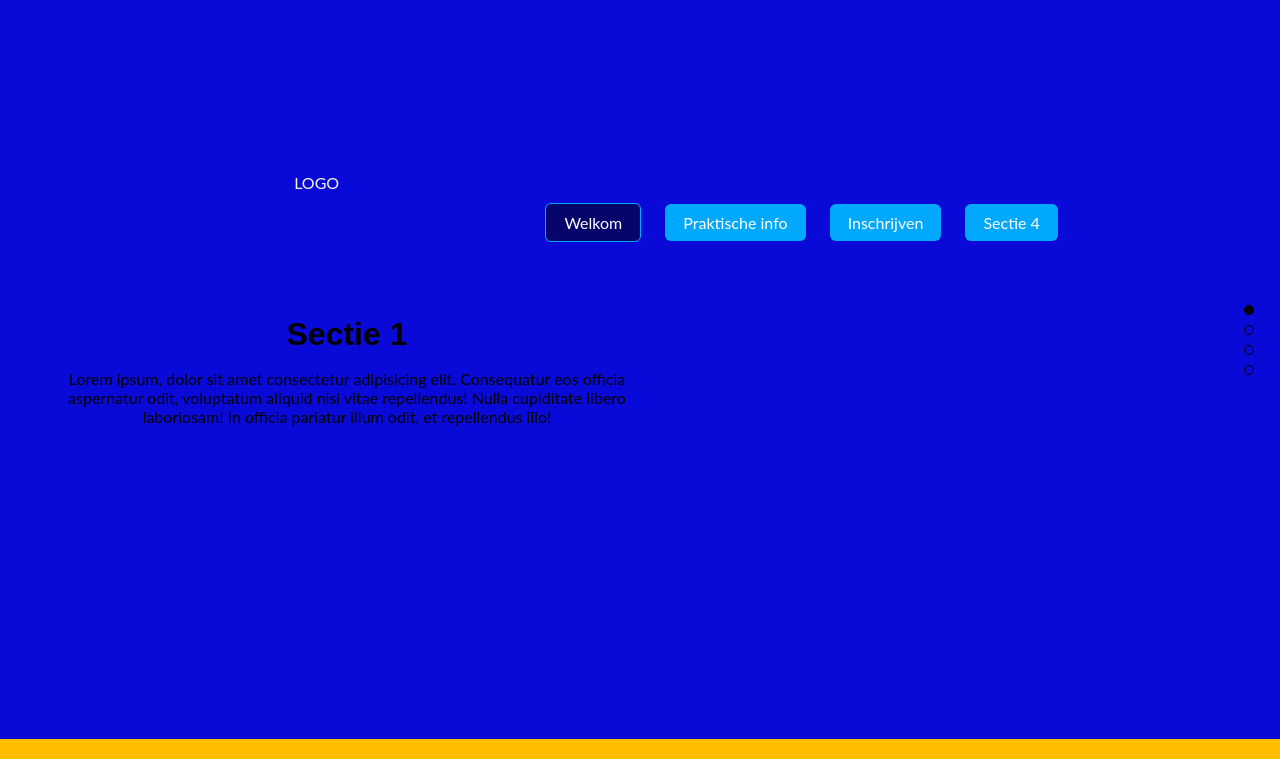
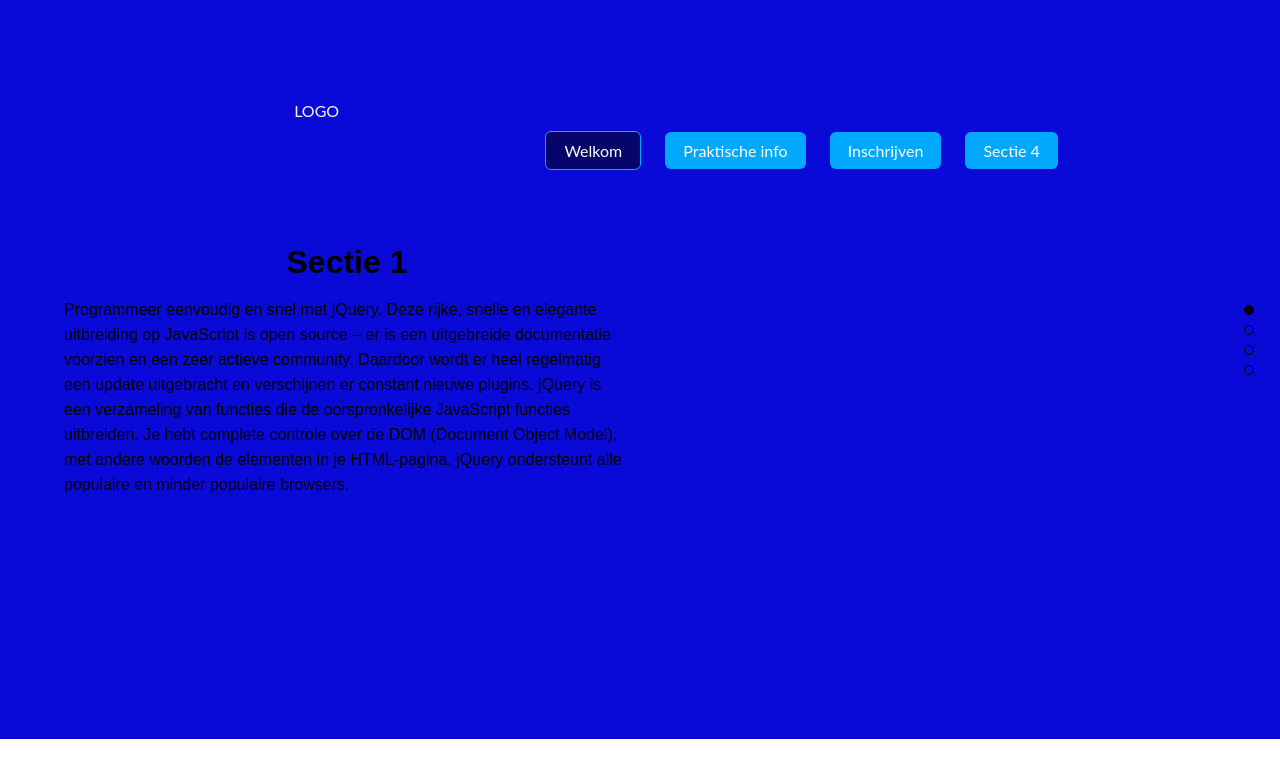
Before and after one commit to ntintel/eindwerkjQuery, a plain HTML site: page index.html in a window 1280 px wide. Shown: the part 61-820 px from the top of the page. Drawn offline with nearby package versions, Linux system fonts and the light colour scheme.

Commit message:
paragraaf verzet van sectie2 naar sectie1

```diff
--- a/examples.css
+++ b/examples.css
@@ -176,6 +176,9 @@ p {
 }
 
 .prijs-container {
+	background-color: rgb(172, 172, 172);
+	padding: 5%;
+	margin-left: 20%;
 
 }
 
--- a/index.html
+++ b/index.html
@@ -37,22 +37,6 @@
             <div class="row sectie1">
                 <div class="col-6 col-sm-6">
                     <h1>Sectie 1</h1>
-                    <p>Lorem ipsum, dolor sit amet consectetur adipisicing elit. Consequatur eos officia aspernatur
-                        odit,
-                        voluptatum aliquid nisi vitae repellendus! Nulla cupiditate libero laboriosam! In officia
-                        pariatur
-                        illum
-                        odit, et repellendus illo!</p>
-                </div>
-            </div>
-        </div>
-
-        <!-- Praktische informatie  -->
-        <div class="section" id="page2">
-            <div class="row sectie1">
-                <div class="col-6 col-sm-6 col-lg-6">
-                    <h1>jQuery</h1>
-                    <br>
                     <p class="page2_intro">
                         Programmeer eenvoudig en snel met jQuery. Deze rijke, snelle en elegante uitbreiding op
                         JavaScript is open source – er is een uitgebreide documentatie voorzien en een zeer actieve
@@ -65,6 +49,15 @@
                         populaire
                         browsers.
                     </p>
+                </div>
+            </div>
+        </div>
+
+        <!-- Praktische informatie  -->
+        <div class="section" id="page2">
+            <div class="row sectie1">
+                <div class="col-6 col-sm-6 col-lg-6">
+                    <h1>jQuery</h1>
                     <br>
                     <h2 class="cursus-titel">Wat leer je in deze cursus?</h2>
                     <ol id="cursus-lijst">
@@ -83,8 +76,9 @@
                     </ol>
                 </div>
                 <div class="col-12 col-md-4">
+                    <!-- 2 kaders met prijs-info over vSchool en FUW  -->
                     <div class="prijs-container">
-                        <h1> TEKST</h1>
+                        <h2>Online op je eigen tempo</h2>
                     </div>
                 </div>
             </div>
```
